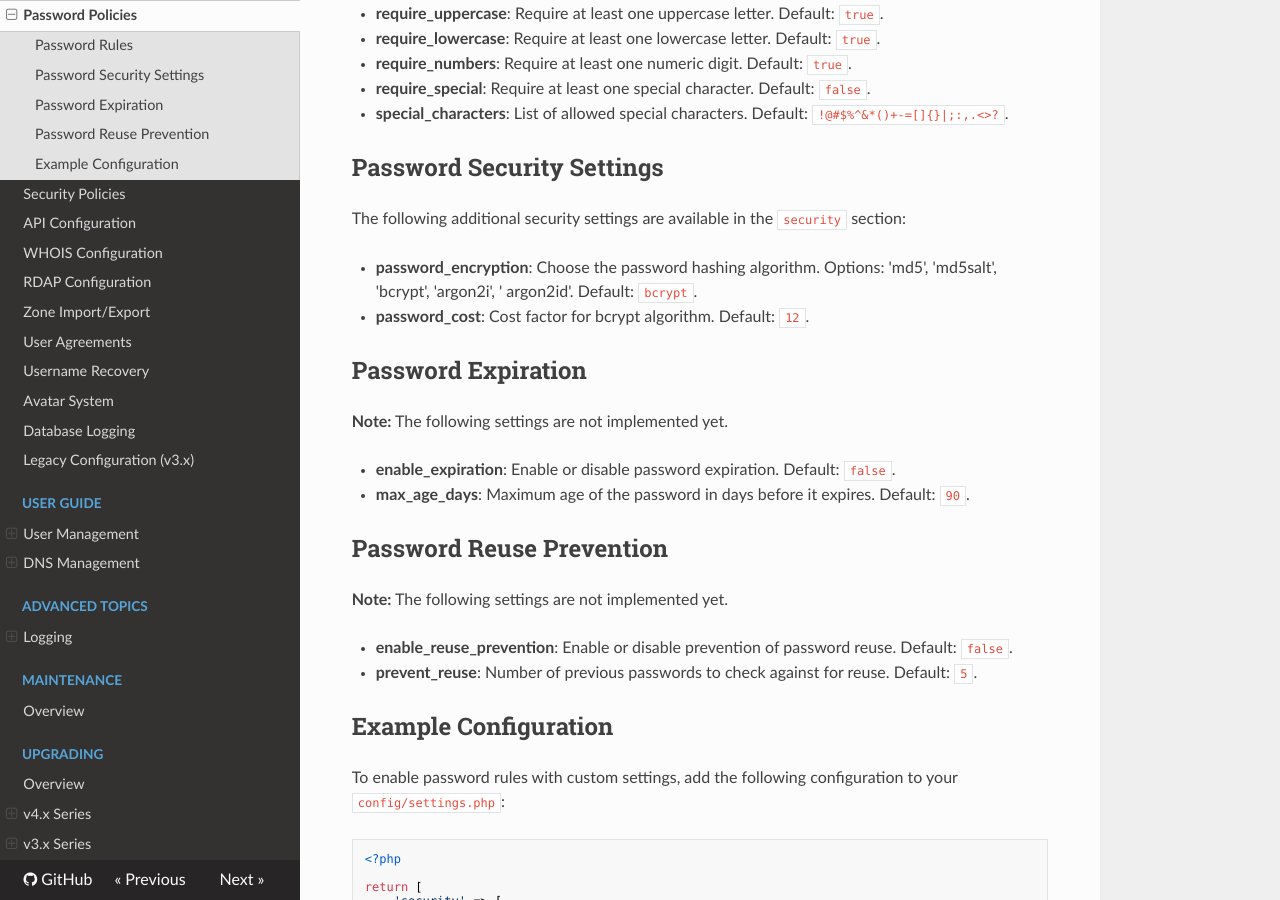
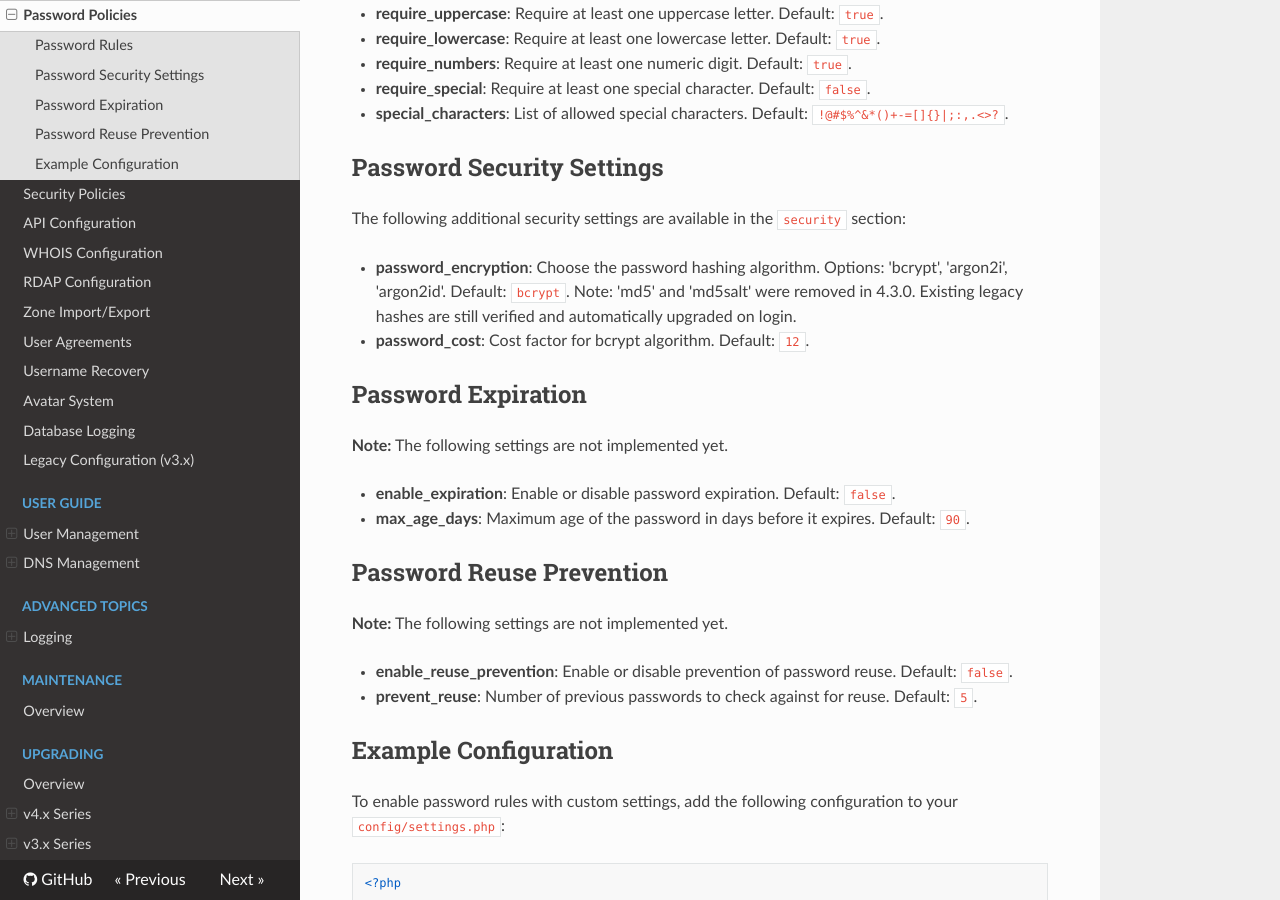
Before and after one commit to poweradmin/poweradmin-docs, an MkDocs documentation site: the page built from docs/configuration/password-policies.md, in a window 1280 px wide and 900 px high, scrolled down 463 px. Built offline with MkDocs 1.6.1, drawn with Linux system fonts in a browser that asks for light colours; nearby versions of some CDN libraries.

Commit message:
docs: remove md5 and md5salt from supported password encryption options

```diff
--- a/docs/configuration/password-policies.md
+++ b/docs/configuration/password-policies.md
@@ -18,8 +18,7 @@ configurations, including password policies, are now configured in a single `con
 
 The following additional security settings are available in the `security` section:
 
-- **password_encryption**: Choose the password hashing algorithm. Options: 'md5', 'md5salt', 'bcrypt', 'argon2i', '
-  argon2id'. Default: `bcrypt`.
+- **password_encryption**: Choose the password hashing algorithm. Options: 'bcrypt', 'argon2i', 'argon2id'. Default: `bcrypt`. Note: 'md5' and 'md5salt' were removed in 4.3.0. Existing legacy hashes are still verified and automatically upgraded on login.
 
 - **password_cost**: Cost factor for bcrypt algorithm. Default: `12`.
 
```
Also changed, not shown: docs/configuration/basic.md (+2 -2 lines), docs/configuration/legacy-configuration.md (+1 -1 lines), docs/configuration/security-policies.md (+1 -1 lines).
